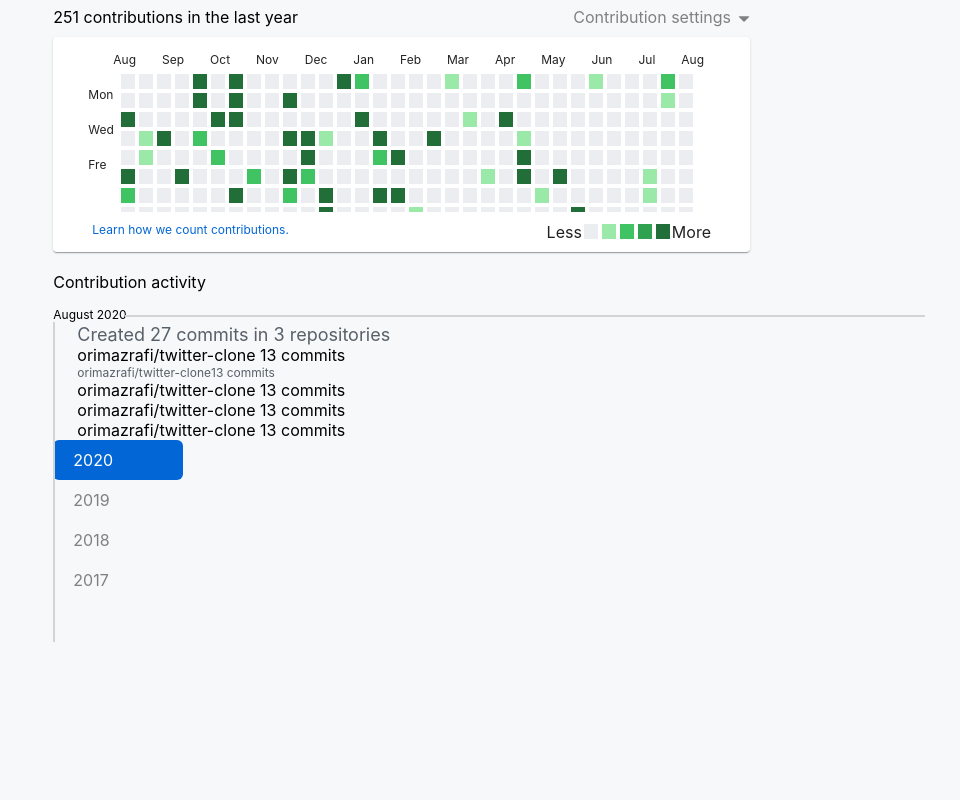
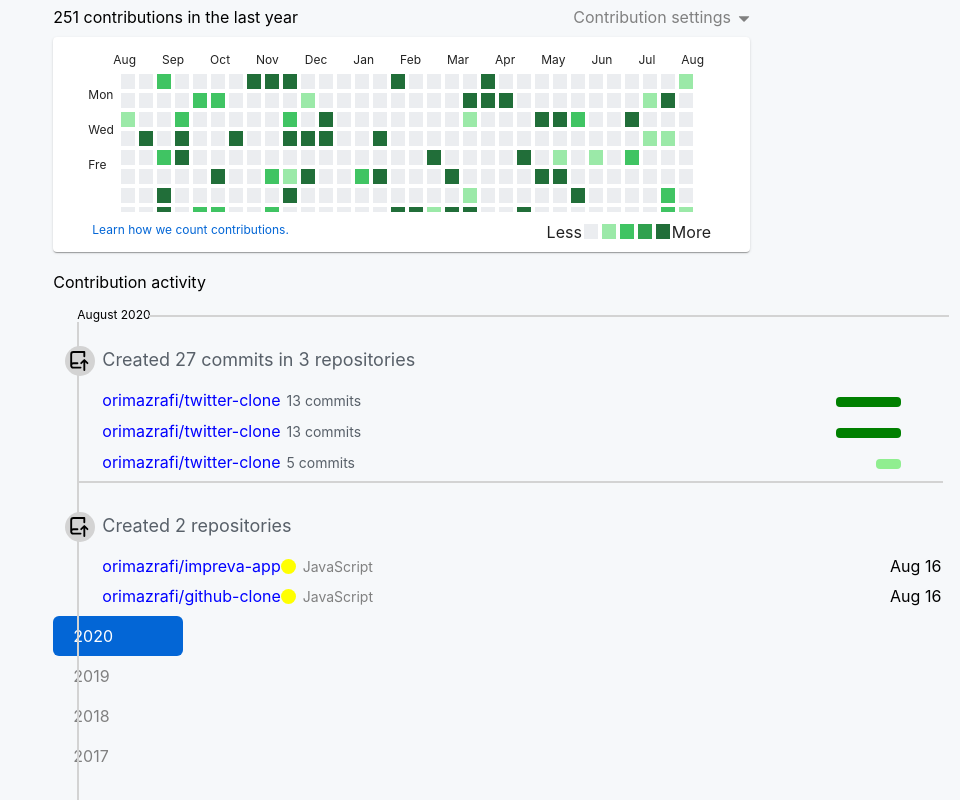
Before and after one commit to orimazrafi/github-clone, a React (Create React App) app: page /profile in a window 1280 px wide. Shown: the part 686-1486 px from the top of the page, without its empty margins (320-1280 px from the left). Before the commit the page ends 1339 px from the top, so only its background shows below. Built offline with nearby package versions, Linux system fonts and the light colour scheme.

Commit message:
Handle Contribution activity.

```diff
--- a/src/components/ProfileComponent/ProfileComponent.js
+++ b/src/components/ProfileComponent/ProfileComponent.js
@@ -7,6 +7,8 @@ import { TextAndIcon } from '../TextAndIcon/TextAndIcon'
 import { HiddenPopover } from '../HiddenPopover/HiddenPopover'
 import { BorderBottom } from '../BorderBottom/BorderBottom'
 import style from "./style.module.scss"
+import { commitsInRepositories } from './../../helpers';
+import { SvgIcon } from './../SvgIcon/SvgIcon';
 export const ProfileComponent = (props) => {
     const [activeYear, setActiveYear] = useState("2020");
     const handlePaint = () => {
@@ -18,13 +20,17 @@ export const ProfileComponent = (props) => {
     }
     const handleBackground = () => {
         let color = "#ebedf0"
-        console.log(Math.floor(Math.random() * 10))
         if (Math.floor(Math.random() * 10) < 5) return color = "#ebedf0"
         if (Math.floor(Math.random() * 10) === 5) return "#9be9a8"
         if (Math.floor(Math.random() * 10) === 6) return color = "#40c463";
         if (Math.floor(Math.random() * 10) > 6) return color = "#216e39";
         return color
 
+    }
+    const handleLineLength = commit => {
+        const commitsArray = commit.split(" ");
+        if (parseInt(commitsArray[0]) < 8) return "lightgreen"
+        if (parseInt(commitsArray[0]) > 8) return "green"
     }
     return <><Grid style={{ marginTop: "1.5rem", fontSize: "17px" }}>Popular repositories
 <Grid container style={{ justifyContent: "space-between", marginTop: "15px" }}>
@@ -161,59 +167,72 @@ export const ProfileComponent = (props) => {
             <Grid>
                 Contribution activity
                 <Grid>
+                    <Grid>
+                        {commitsInRepositories.map(commitObject => {
+                            return <Container key={Math.random()}>
                                 <div style={{ fontSize: "12px", marginTop: "15px" }}>
-                        August 2020
+                                    {commitObject.date}
                                 </div>
                                 <div style={{ borderLeft: "2px solid lightgray", height: "40vh", position: "absolute" }}></div>
-                    <div style={{ bottom: "7px", left: "72px", borderTop: "2px solid lightgray", width: "800px", position: "relative" }}></div>
-                    <Grid>
-                        <Container>
-                            <Grid>
-                                <ClickedText fontSize="18px">
-                                    Created 27
-                                    commits in
-                                    3
-                                    repositories
+                                <div style={{ bottom: "7px", left: commitObject.date ? "72px" : "2px", borderTop: "2px solid lightgray", width: commitObject.date ? "800px" : "864px", position: "relative" }}></div>
+                                <Grid style={{ marginLeft: "25px" }}>
+                                    <ClickedText fontSize="18px" margin="25px 0 0 0 " >
+                                        {commitObject.headline}
                                     </ClickedText>
-                                orimazrafi/twitter-clone 13 commits
-                        {[{ repository: "orimazrafi/twitter-clone", commit: "13 commits" }].map(commit => <Grid key={Math.random()} container>
-                                    <Grid>
-                                        <ClickedText>
+                                    <div style={{ padding: "10px", background: "lightgray", borderRadius: "50%", position: "relative", width: "10px", height: "10px", right: "37px", bottom: "24px" }}>
 
+                                        <SvgIcon
+                                            height="20px"
+                                            fill="black"
+                                            position="relative"
+                                            margin="0 4px 0 0 "
+                                            top="-5px"
+                                            right="6px"
+                                            fillRule="evenodd"
+                                            pathname="M1 2.5A2.5 2.5 0 013.5 0h8.75a.75.75 0 01.75.75v3.5a.75.75 0 01-1.5 0V1.5h-8a1 1 0 00-1 1v6.708A2.492 2.492 0 013.5 9h3.25a.75.75 0 010 1.5H3.5a1 1 0 100 2h5.75a.75.75 0 010 1.5H3.5A2.5 2.5 0 011 11.5v-9zm13.23 7.79a.75.75 0 001.06-1.06l-2.505-2.505a.75.75 0 00-1.06 0L9.22 9.229a.75.75 0 001.06 1.061l1.225-1.224v6.184a.75.75 0 001.5 0V9.066l1.224 1.224z" />
+
+                                    </div>
+                                    {commitObject.repositoryCommits.map((commit, index) => <Grid key={Math.random()} container style={{ margin: index === 0 ? "-10px 0 10px 0" : "10px 0" }}>
+                                        <Grid >
+                                            <ClickedText color="blue" underline="underline" fontSize="16px">
                                                 {commit.repository}
                                             </ClickedText>
                                         </Grid>
+                                        <Grid style={{ flexGrow: "1" }} >
+                                            {commit.commit ?
+                                                <Grid container>
                                                     <Grid>
-                                        <ClickedText>
-
+                                                        <ClickedText margin="2px 2px 2px 6px" fontSize="14px">
                                                             {commit.commit}
                                                         </ClickedText>
+                                                    </Grid>
+                                                    <Grid style={{ margin: "7px 40px 0 auto" }}>
+                                                        <div style={{ borderRadius: "4px", borderBottom: `10px solid ${handleLineLength(commit.commit)}`, width: commit.commit.split(" ")[0] * 5 + "px" }} ></div>
+                                                    </Grid>
+                                                </Grid>
+                                                :
+                                                <Grid container>
+                                                    <Grid>
 
+                                                        <FrameWorkAndColor
+                                                            background={commit.framework.background}
+                                                            framework={commit.framework.framework}
+                                                            color="gray"
+                                                            fontSize="14px"
+                                                        />
+                                                    </Grid>
+                                                    <Grid style={{ marginLeft: "auto" }}>
+                                                        Aug 16
+                                                        </Grid>
+                                                </Grid>
+
+                                            }
                                         </Grid>
                                     </Grid>)}
                                 </Grid>
-                            <Grid>
-                                orimazrafi/twitter-clone 13 commits
-
+                            </Container>
+                        })}
                     </Grid>
-                            <Grid>
-                                orimazrafi/twitter-clone 13 commits
-
-                        </Grid>
-                            <Grid>
-                                orimazrafi/twitter-clone 13 commits
-
-                        </Grid>
-                        </Container>
-                    </Grid>
-                    {/* <Container>
-
-                        orimazrafi/twitter-clone 13 commits
-                        orimazrafi/github-clone 11 commits
-                        orimazrafi/impreva-app 3 commits
-                        orimazrafi/impreva-app  JavaScriptAug 16
-                        orimazrafi/github-clone  JavaScriptAug 6
-                </Container> */}
                 </Grid>
             </Grid>
             <Grid>
--- a/src/helpers.js
+++ b/src/helpers.js
@@ -127,3 +127,21 @@ export const repositoriesCards = [
     { headLine: "github-fetch-repos", summary: "javascript github api for fetching users repositories", background: "yellow", framework: "JavaScript" },
     { headLine: "chat-app-chatkit", summary: "React.js chat app using chatkit API", background: "yellow", framework: "JavaScript" },
 ]
+export const commitsInRepositories =
+    [
+        {
+            date: "August 2020",
+            headline: `Created 27 commits in 3 repositories`,
+            repositoryCommits: [
+                { repository: "orimazrafi/twitter-clone", commit: "13 commits" },
+                { repository: "orimazrafi/twitter-clone", commit: "13 commits" },
+                { repository: "orimazrafi/twitter-clone", commit: "5 commits" }]
+        },
+        {
+            headline: `Created 2 repositories`,
+            repositoryCommits: [
+                { repository: "orimazrafi/impreva-app", framework: { framework: "JavaScript", background: "yellow" } },
+                { repository: "orimazrafi/github-clone", framework: { framework: "JavaScript", background: "yellow" } },
+            ]
+        }
+    ]
```
Lines whose indentation alone changed are shown as unchanged.
